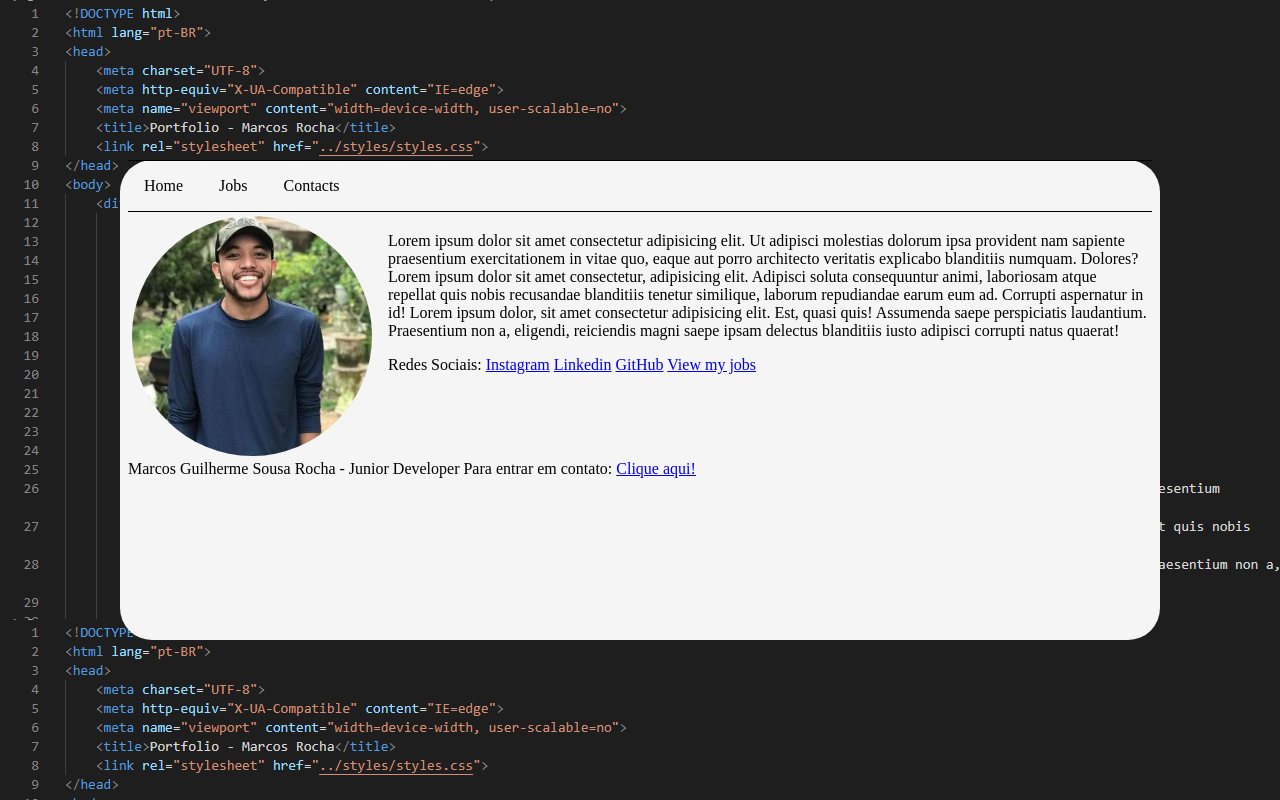
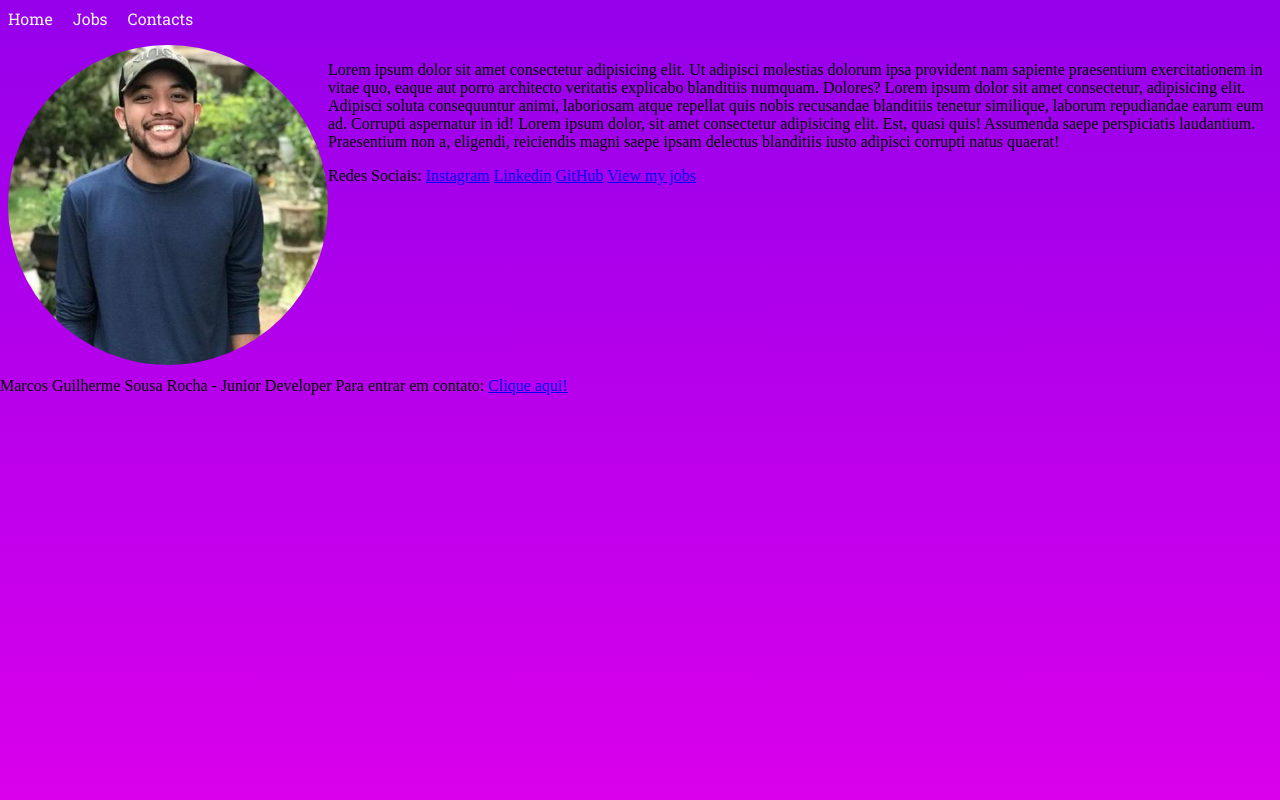
Before and after one commit to Marcos505/portfolio_marcos, a plain HTML site: page pages/index.html in a window 1280 px wide. Drawn offline with Linux system fonts and the light colour scheme.

Commit message:
#4 Atualização de layourts e falhas

```diff
--- a/pages/index.html
+++ b/pages/index.html
@@ -6,9 +6,11 @@
     <meta name="viewport" content="width=device-width, user-scalable=no">
     <title>Portfolio - Marcos Rocha</title>
     <link rel="stylesheet" href="../styles/styles.css">
+    <link rel="preconnect" href="https://fonts.googleapis.com">
+    <link rel="preconnect" href="https://fonts.gstatic.com" crossorigin>
+    <link href="https://fonts.googleapis.com/css2?family=Roboto+Slab:wght@400;500&display=swap" rel="stylesheet">
 </head>
 <body>
-    <div class="container">
     <nav>
         <ul type="none">
             <li><a href="index.html" class="borda">Home</a></li>
@@ -18,9 +20,10 @@
     </nav>
 
     <main>
-            <div class="about">
+
         <div class="profile">
             <img src="../assents/pefil.jpeg" alt="Foto do Marcos">
+        </div>
         <div>
             <p>
                 Lorem ipsum dolor sit amet consectetur adipisicing elit. Ut adipisci molestias dolorum ipsa provident nam sapiente praesentium exercitationem in vitae quo, eaque aut porro architecto veritatis explicabo blanditiis numquam. Dolores?
@@ -30,19 +33,16 @@
             <span class="redeSociais">Redes Sociais:</span>
             <a href="instagram.com" class="botao">Instagram</a>
             <a href="linkedin.com" class="botao">Linkedin</a>
-                        <a href="github.com" >GitHub</a>
+            <a href="github.com" class="botao">GitHub</a>
             <a href="jobs.html">View my jobs</a>
         </div>
 
-                </div>
-
-            </div>
     </main>
 
     <footer>
         <span>Marcos Guilherme Sousa Rocha - Junior Developer</span>
         <span>Para entrar em contato: <a href="mailto:contato.marcosguilherme@gmail.com">Clique aqui!</a></span>
     </footer>
-    </div>
+
 </body>
 </html>
--- a/styles/styles.css
+++ b/styles/styles.css
@@ -3,59 +3,36 @@ body{
     padding: 0px;
     width: 100vw;
     height: 100vh;
-    display: flex;
-    flex-direction: row;
-    align-items: center;
-    justify-content: center;
-    background-image: url(../assents/background.png);
-    background-color: #161616;
-}
-
-body div.container{
-    width: 80vw;
-    height: 60vh;
-    display: flex;
-    flex-direction: column;
-    background-color: whitesmoke;
-    border-radius: 2em;
-    padding: 0 0.5em 0 0.5em;
+    background-image: linear-gradient(#9500EB, #DA00EB);
 }
 
 /* NAV */
-nav {
-    border-top: 1px solid black;
-    border-bottom: 1px solid black;
+nav ul{
+    margin: 0;
+    padding: 0;
 }
 
-nav ul {
-    margin: 0;
-    padding: 0;
-
-}
-
-nav ul li {
+nav ul li{
     display: inline-block;
 }
 
-nav ul li a {
+nav a{
     display: inline-block;
-    padding: 1em;
-    color: black;
+    padding: 0.5em;
+    /*margin-left: 2rem;*/
+    color: whitesmoke;
     text-decoration: none;
+    font-family: 'Roboto Slab', serif;
+    font-size: 500;
 }
 
-nav ul li a:hover {
-    background-color: #cccccc;
+/* MAIN */
+main{
+    display: flex;
+    padding: 0.5em;
 }
 
-/* Profile */
-body div.container div.about div.profile{
-    display: flex;
-    padding: 0.25em;
+main div.profile img{
+    width: 20em;
+    border-radius: 10em;
 }
-
-body div.container div.about div.profile img{
-    width: 15em;
-    border-radius: 100em;
-    margin-right: 1em;
-}
```
Lines whose indentation alone changed are shown as unchanged.
